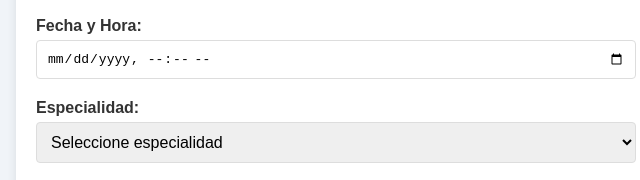
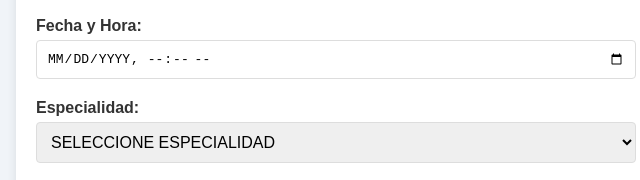
Before and after one commit to stsanchez/llamador, a website: page public/register.html in a window 1280 px wide. Shown: the part 435-615 px from the top of the page, 304-944 px from the left. Drawn offline with Linux system fonts and the light colour scheme.

Commit message:
puesta a punto CM

```diff
--- a/public/css/register.css
+++ b/public/css/register.css
@@ -55,6 +55,7 @@
     font-size: 1em;
     width: 100%;
     box-sizing: border-box;
+    text-transform: uppercase; /* Añadido para convertir texto a mayúsculas */
 }
 button {
     padding: 10px;
--- a/public/js/register.js
+++ b/public/js/register.js
@@ -24,7 +24,7 @@
         }
 
         // Función para actualizar el número de consultorio según la especialidad
-        function actualizarConsultorio() {
+        /*function actualizarConsultorio() {
             const especialidad = document.getElementById("especialidad").value;
             const consultorioInput = document.getElementById("nro_consultorio");
 
@@ -46,3 +46,4 @@
                     consultorioInput.value = ""; // Limpia el campo si no hay selección
             }
         }
+ */
--- a/public/register.html
+++ b/public/register.html
@@ -28,13 +28,28 @@
             <input type="datetime-local" id="horario" name="horario" required>
 
             <label for="especialidad">Especialidad:</label>
-            <select id="especialidad" name="especialidad" required onchange="actualizarConsultorio()">
+            <select id="especialidad" name="especialidad" required >
                 <option value="" disabled selected>Seleccione especialidad</option>
+                <option value="Cardiologia">Cardiología</option>
+                <option value="Dermatologia">Dermatología</option>
+                <option value="Diabetologia">Diabetología</option>
+                <option value="Endocrinologia">Endocrinología</option>
+                <option value="Flebo">Flebología</option>
+                <option value="Gastroenterologia">Gastroenterología</option>
+                <option value="Ginecologia">Ginecología</option>
+                <option value="Hematologia">Hematología</option>
+                <option value="Kinesiologia">Kinesiología</option>
+                <option value="Neurologia">Neurología</option>
+                <option value="Nutricion">Nutrición</option>
+                <option value="Oftalmologia">Oftalmología</option>
+                <option value="Otorrinolaringologia">Otorrinolaringología</option>
+                <option value="Pediatria">Pediatría</option>
                 <option value="Traumatologia">Traumatología</option>
-                <option value="Clinico">Clínico</option>
-                <option value="Ginecologia">Ginecología</option>
-                <option value="Guardia espontanea">Guardia espontánea</option>
+                <option value="Urologia">Urología</option>
+                <option value="ClinicaMedica">Clínica médica</option>
             </select>
+
+
 
             <label for="nro_consultorio">Número de Consultorio:</label>
             <input type="number" id="nro_consultorio" name="nro_consultorio" required>
```
Also changed, not shown: app.js (+10 -2 lines), public/index.html (+3 -0 lines). Lines whose indentation alone changed are shown as unchanged.
